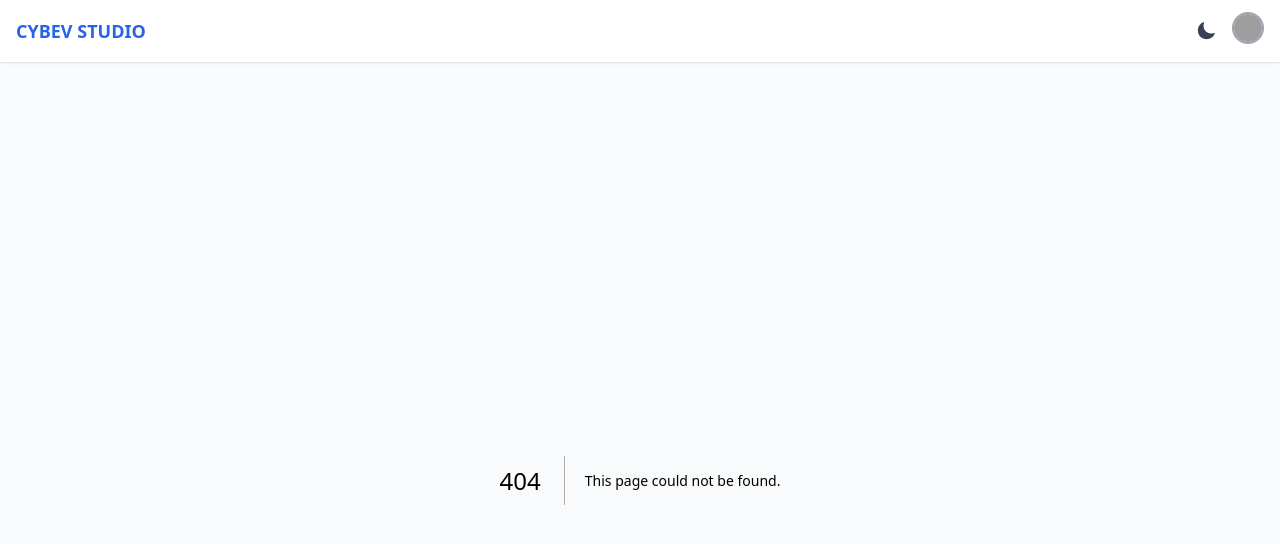
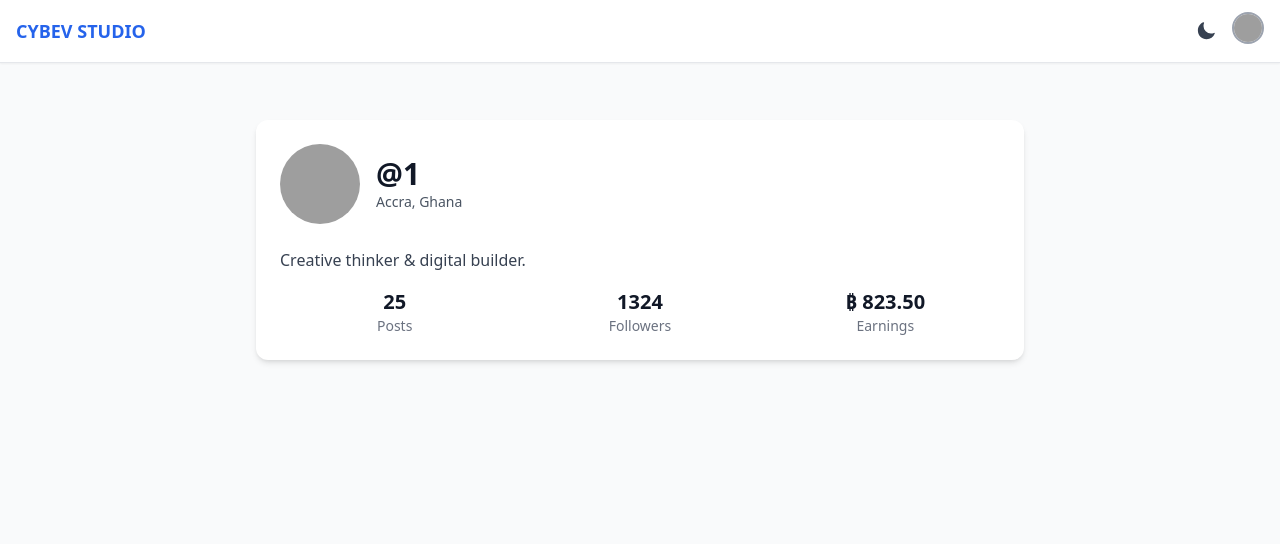
Before and after one commit to cybev1/cybev-frontend, a Next.js app: page /profile/1 in a window 1280 px wide. Before the commit this address had no page. Shown: the top 544 px of the page. Built offline with nearby package versions, Linux system fonts and the light colour scheme; grey boxes are pictures that could not be loaded.

Commit message:
Add files via upload

```diff
--- /dev/null
+++ b/pages/profile/[username].jsx
@@ -0,0 +1,53 @@
+import { useRouter } from 'next/router';
+import { useEffect, useState } from 'react';
+
+export default function PublicProfile() {
+  const router = useRouter();
+  const { username } = router.query;
+  const [profile, setProfile] = useState(null);
+
+  useEffect(() => {
+    if (username) {
+      setProfile({
+        name: username,
+        bio: 'Creative thinker & digital builder.',
+        location: 'Accra, Ghana',
+        followers: 1324,
+        posts: 25,
+        earnings: 823.5,
+        avatar: '/default-avatar.png'
+      });
+    }
+  }, [username]);
+
+  if (!profile) return <div className="text-center py-10">Loading profile...</div>;
+
+  return (
+    <div className="min-h-screen px-6 py-10 bg-gray-50 dark:bg-black text-gray-900 dark:text-white">
+      <div className="max-w-3xl mx-auto bg-white dark:bg-gray-800 p-6 rounded-xl shadow-md">
+        <div className="flex items-center space-x-4 mb-6">
+          <img src={profile.avatar} alt="avatar" className="w-20 h-20 rounded-full" />
+          <div>
+            <h1 className="text-3xl font-bold">@{profile.name}</h1>
+            <p className="text-sm text-gray-600 dark:text-gray-300">{profile.location}</p>
+          </div>
+        </div>
+        <p className="mb-4 text-gray-700 dark:text-gray-300">{profile.bio}</p>
+        <div className="grid grid-cols-3 gap-4 text-center text-sm">
+          <div>
+            <p className="font-bold text-xl">{profile.posts}</p>
+            <p className="text-gray-500 dark:text-gray-400">Posts</p>
+          </div>
+          <div>
+            <p className="font-bold text-xl">{profile.followers}</p>
+            <p className="text-gray-500 dark:text-gray-400">Followers</p>
+          </div>
+          <div>
+            <p className="font-bold text-xl">₿ {profile.earnings.toFixed(2)}</p>
+            <p className="text-gray-500 dark:text-gray-400">Earnings</p>
+          </div>
+        </div>
+      </div>
+    </div>
+  );
+}
```
